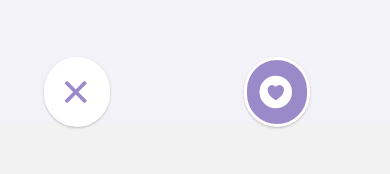
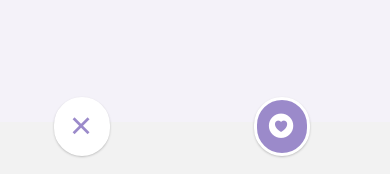
Before and after one commit to CesarGimenez/PettyApp, a React Native app: screen /PetProfile in a window 390 px wide. Shown: the part 667-841 px from the top of the page. Built offline with nearby package versions, Linux system fonts and the light colour scheme.

Commit message:
ajustes botones

```diff
--- a/src/components/PetProfile/PetStyle.js
+++ b/src/components/PetProfile/PetStyle.js
@@ -40,7 +40,7 @@ export default {
 
   buttonFooter1: {
     position: "absolute",
-    top: -120,
+    top: -80,
     right: 80,
     zIndex: 10,
     padding: 10,
@@ -62,7 +62,7 @@ export default {
   },
   buttonFooter2: {
     position: "absolute",
-    top: -120,
+    top: -80,
     right: 280,
     zIndex: 10,
     padding: 10,
--- a/src/components/PetProfile/Profile.js
+++ b/src/components/PetProfile/Profile.js
@@ -157,7 +157,7 @@ class Product extends Component {
             onPress={() => this.props.navigation.navigate("Search")}
             style={[styles.buttonFooter2]}
           >
-            <Ionicons name={"close-sharp"} size={40} color={"#9B8ACA"} />
+            <Ionicons name={"close-sharp"} size={30} color={"#9B8ACA"} />
           </Pressable>
 
           <Pressable
@@ -168,7 +168,7 @@ class Product extends Component {
             }
             style={[styles.buttonFooter1]}
           >
-            <Ionicons name={"heart-circle"} size={40} color={"white"} />
+            <Ionicons name={"heart-circle"} size={30} color={"white"} />
           </Pressable>
         </View>
       </View>
```
Also changed, not shown: 2 other files (tests, documents, lock files or other folders).
